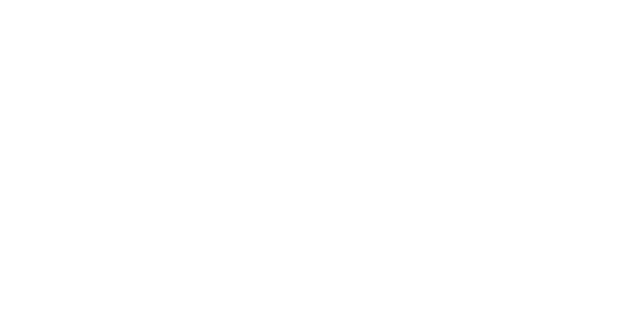
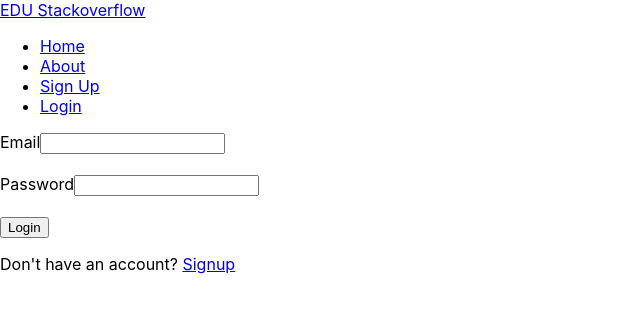
Before and after one commit to outboxafrica/edu-core3-landrover-frontend, a React (Create React App) app: page /auth/login in a window 1280 px wide. Shown: the top 312 px of the page, without its empty margins (0-640 px from the left). Built offline with nearby package versions, Linux system fonts and the light colour scheme.

Commit message:
work in progress

```diff
--- a/src/App.js
+++ b/src/App.js
@@ -1,11 +1,23 @@
 import React from 'react';
-
-import './App.css';
+import { Switch, Route } from "react-router-dom";
+import Login from "./components/Login";
+import NavBar from "./components/NavBar";
+import Home from "./components/Home";
+import About from "./components/About"
 
 function App() {
   return (
     <div className="App">
-
+      <React.Fragment>
+        <NavBar />
+        <Switch>
+          <Route exact path='/'> <Home /> </Route>
+          <Route path="/auth/login" > <Login /> </Route>
+          {/* <Route path="/auth/signup" > <Signup /> </Route> */}
+          <Route path="/about"> <About /></Route>
+          {/* <Route path="/questions"> <PostList /></Route> */}
+        </Switch>
+      </React.Fragment>
     </div>
   );
 }
--- /dev/null
+++ b/src/components/About.jsx
@@ -0,0 +1,9 @@
+import React from 'react'
+
+export default function About() {
+    return (
+        <div>
+            <h1>About us</h1>
+        </div>
+    )
+}
--- /dev/null
+++ b/src/components/Home.jsx
@@ -0,0 +1,9 @@
+import React from 'react'
+
+export default function Home() {
+    return (
+        <div>
+            <h1>I am home</h1>
+        </div>
+    )
+}
--- /dev/null
+++ b/src/components/Login.jsx
@@ -0,0 +1,57 @@
+import React, { useState } from 'react';
+import { useHistory, Link} from 'react-router-dom';
+import edustack from "../network/EduStack";
+
+
+export default function Login() {
+
+    const [email, setEmail] = useState('');
+    const [password, setPassword] = useState('');
+
+    const emailHandler = (e) => {
+        setEmail(e.target.value);
+    }
+
+    const passwordHandler = (e) => {
+        setPassword(e.target.value);
+    }
+
+    const handleSubmit = (e) => {
+        e.preventDefault();
+        const payload = {
+            email: email,
+            password: password
+        }
+
+        edustack.post('/auth/login',
+            payload).then(response =>{
+                if (response.data.message === 'Login successful') {
+                    localStorage.setItem('token',response.data.token)
+                    setTimeout(()=>{
+                        history.push('/')
+                    }, 5000)
+                } else {
+                    history.push('/auth/login')
+                }
+        })
+    }
+
+    let history = useHistory()
+
+
+
+    return (
+        <div>
+            <form onSubmit={handleSubmit} method="post">
+                <label htmlFor="email">Email</label>
+                <input type="email" name="email" onChange={emailHandler} required />
+                <br></br> <br></br>
+                <label htmlFor="password">Password</label>
+                <input type="password" name="password" onChange={passwordHandler} required />
+                <br></br> <br></br>
+                <button type="submit">Login</button>
+                <p>Don't have an account? <Link to="/auth/signup">Signup</Link></p>
+            </form>
+        </div>
+    )
+}
--- /dev/null
+++ b/src/components/NavBar.jsx
@@ -0,0 +1,18 @@
+import React from 'react';
+import { Link } from "react-router-dom";
+
+export default function NavBar() {
+    return (
+            <nav>
+                <div className="nav-wrapper">
+                    <Link to="#" className="brand-logo">EDU Stackoverflow</Link>
+                    <ul id="nav-mobile" className="right hide-on-med-and-down">
+                        <li><Link to="/">Home</Link></li>
+                        <li><Link to="/about">About</Link></li>
+                        <li><Link to="/auth/signup">Sign Up</Link></li>
+                        <li><Link to="/auth/login">Login</Link></li>
+                    </ul>
+                </div>
+            </nav>
+    )
+}
--- a/src/index.js
+++ b/src/index.js
@@ -1,12 +1,15 @@
 import React from 'react';
 import ReactDOM from 'react-dom';
+import {BrowserRouter as Router} from "react-router-dom";
 import './index.css';
 import App from './App';
 
 
 ReactDOM.render(
   <React.StrictMode>
-    <App />
+    <Router>
+      <App />
+    </Router>
   </React.StrictMode>,
   document.getElementById('root')
 );
--- /dev/null
+++ b/src/network/EduStack.jsx
@@ -0,0 +1,5 @@
+import axios from 'axios';
+
+export default axios.create({
+    baseURL: 'http://edu-stack.herokuapp.com'
+})
```
